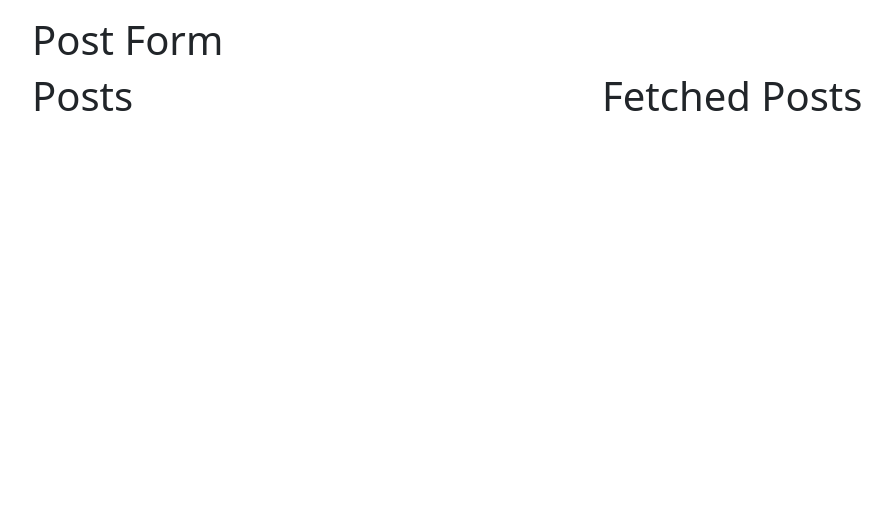
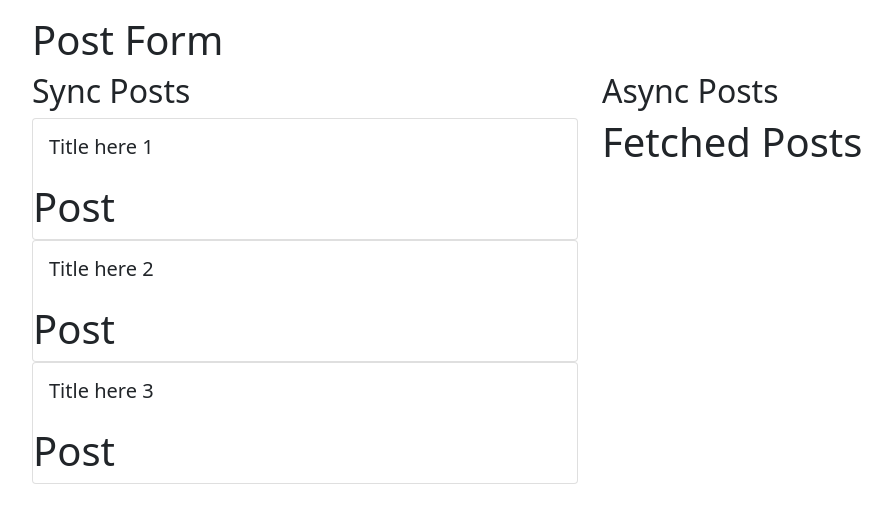
Before and after one commit to ZnoGouDj/react-redux-saga, a React (Create React App) app: page / in a window 1280 px wide. Shown: the top 520 px of the page, without its empty margins (50-942 px from the left). Built offline with nearby package versions, Linux system fonts and the light colour scheme.

Commit message:
Add App > Posts > Post data flow. Add html structure.

```diff
--- a/src/App.js
+++ b/src/App.js
@@ -10,10 +10,12 @@ function App() {
       </div>
       <div className="row">
         <div className="col">
-          <Posts />
+          <h2>Sync Posts</h2>
+          <Posts posts={[1, 2, 3]} />
         </div>
         <div className="col">
-          <FetchedPosts />
+          <h2>Async Posts</h2>
+          <FetchedPosts posts={[]} />
         </div>
       </div>
     </div>
--- a/src/components/Post.js
+++ b/src/components/Post.js
@@ -1,8 +1,11 @@
 import React from 'react';
 
-export default () => {
+export default ({ post }) => {
   return (
-    <div>
+    <div className="card">
+      <div className="card-body">
+        <h5 className="card-title">Title here {post}</h5>
+      </div>
       <h1>Post</h1>
     </div>
   );
--- a/src/components/Posts.js
+++ b/src/components/Posts.js
@@ -1,9 +1,6 @@
 import React from 'react';
+import Post from './Post';
 
-export default () => {
-  return (
-    <div>
-      <h1>Posts</h1>
-    </div>
-  );
+export default ({ posts }) => {
+  return posts.map(post => <Post post={post} id={post} />);
 };
```
